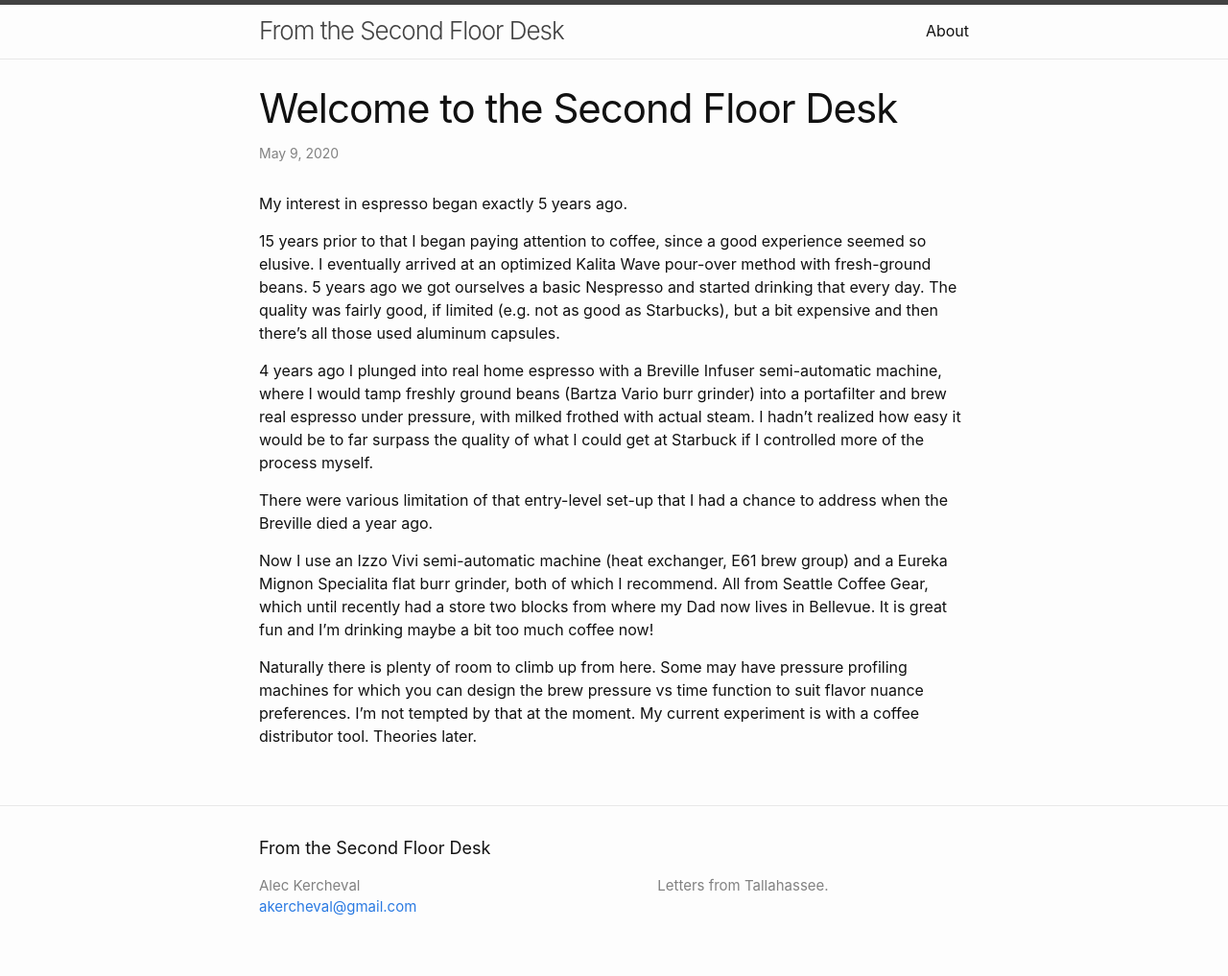
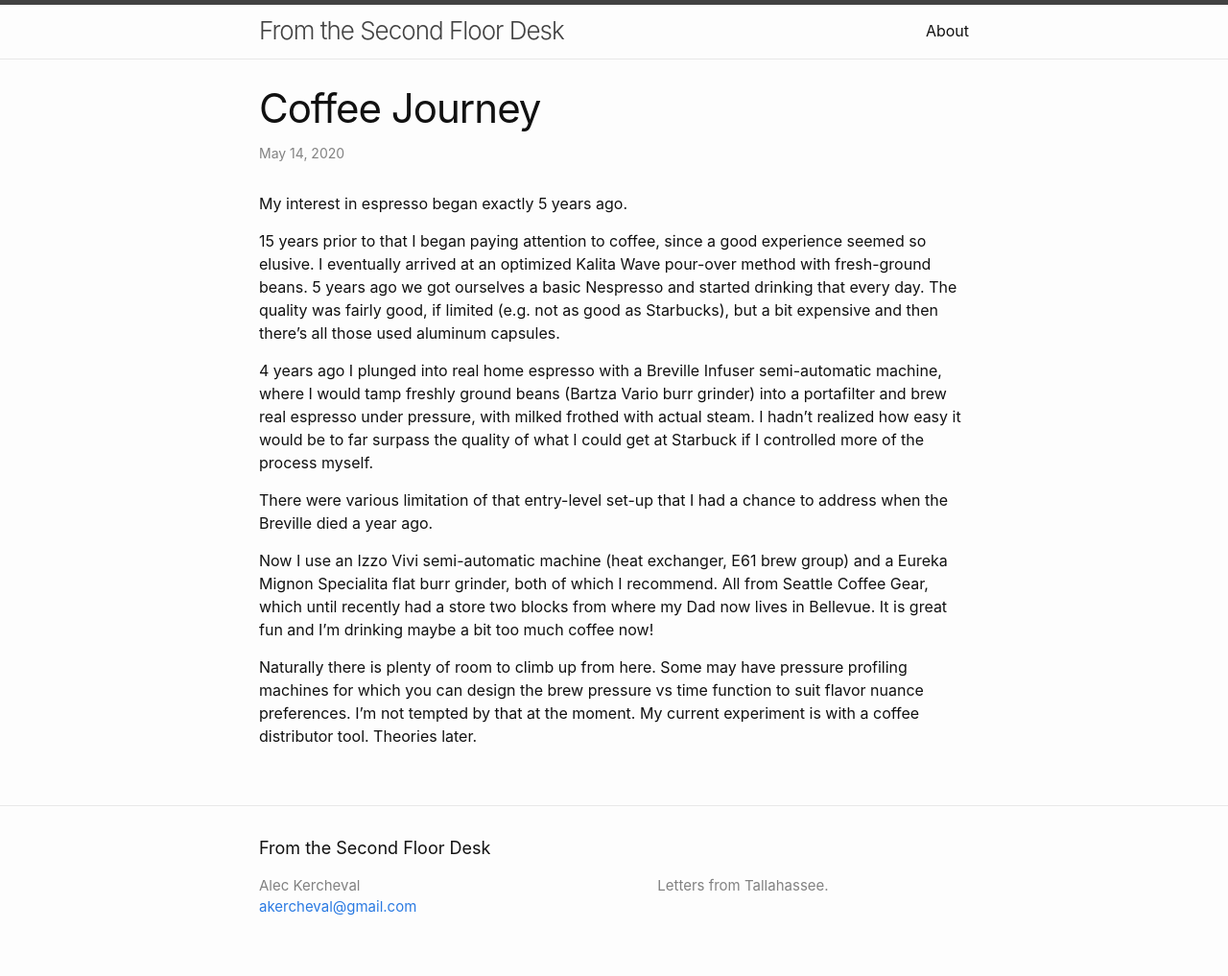
Before and after one commit to kercheval-a/kercheval-a, a Jekyll site: the page built from _posts/2020-05-14-coffee-journey.markdown, in a window 1280 px wide. Shown: the whole page at 96% size. Built offline with Jekyll 4.4.1, drawn with Linux system fonts in a browser that asks for light colours.

Commit message:
correct coffee journey

```diff
--- a/_posts/2020-05-14-coffee-journey.markdown
+++ b/_posts/2020-05-14-coffee-journey.markdown
@@ -1,7 +1,7 @@
 ---
 layout: post
-title:  "Welcome to the Second Floor Desk"
-date:   2020-05-09
+title:  "Coffee Journey"
+date:   2020-05-14
 categories: coffee
 ---
 My interest in espresso began exactly 5 years ago.
```
